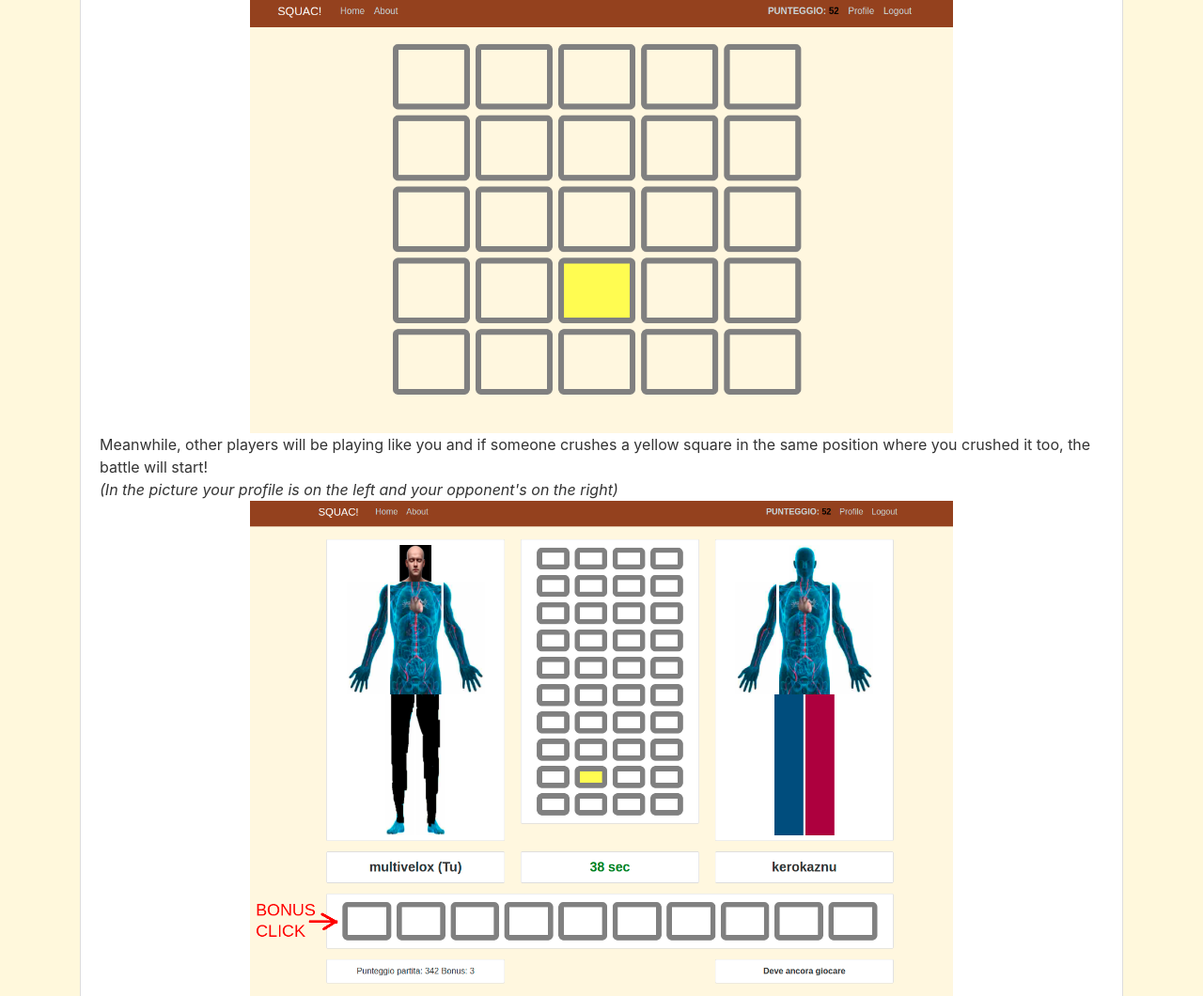
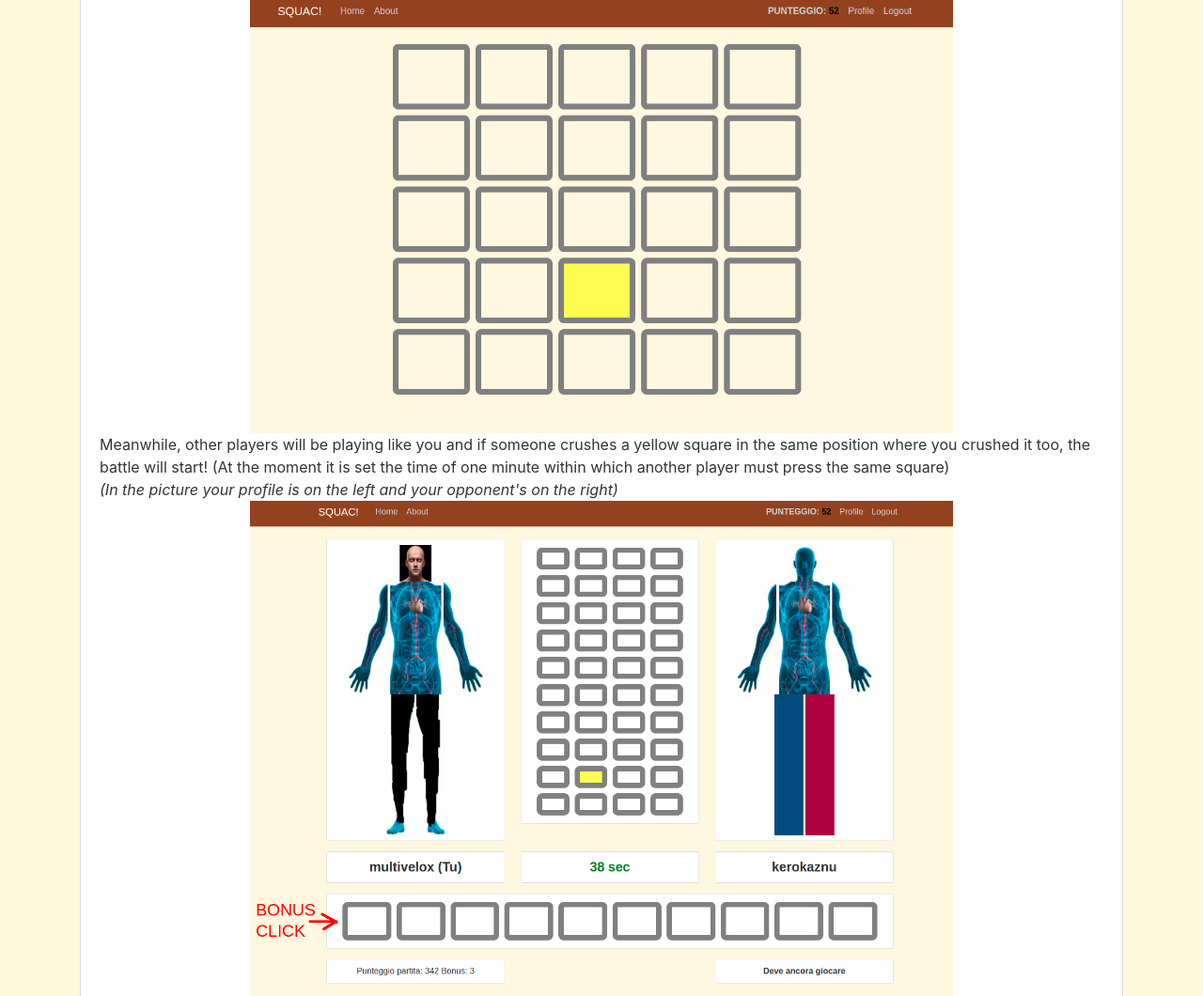
Before and after one commit to CarloTamburrelli/django_squac, a Django app: page /about/ in a window 1280 px wide. Shown: the part 868-1928 px from the top of the page at 94% size. Run offline with Django 4.2, Linux system fonts and the light colour scheme; some libraries are stand-ins or nearby versions.

Commit message:
fix about page

```diff
--- a/system/templates/system/about.html
+++ b/system/templates/system/about.html
@@ -14,7 +14,7 @@
 				in the first phase you will simply have to crush the yellow squares that are shown on the screen. If you push it before it disappears you'll score a point!<br>
 				<i>(You can see your score on the top right)</i>
 				<center><img src="{% static 'system/img/step_1.png' %}" width="70%"  /></center>
-				Meanwhile, other players will be playing like you and if someone crushes a yellow square in the same position where you crushed it too, the battle will start!<br /> <i>(In the picture your profile is on the left and your opponent's on the right)</i><br>
+				Meanwhile, other players will be playing like you and if someone crushes a yellow square in the same position where you crushed it too, the battle will start! (At the moment it is set the time of one minute within which another player must press the same square)<br /> <i>(In the picture your profile is on the left and your opponent's on the right)</i><br>
 				<center><img src="{% static 'system/img/battle.png' %}" width="70%"  /></center>
 
 
```
Also changed, not shown: README.md.
